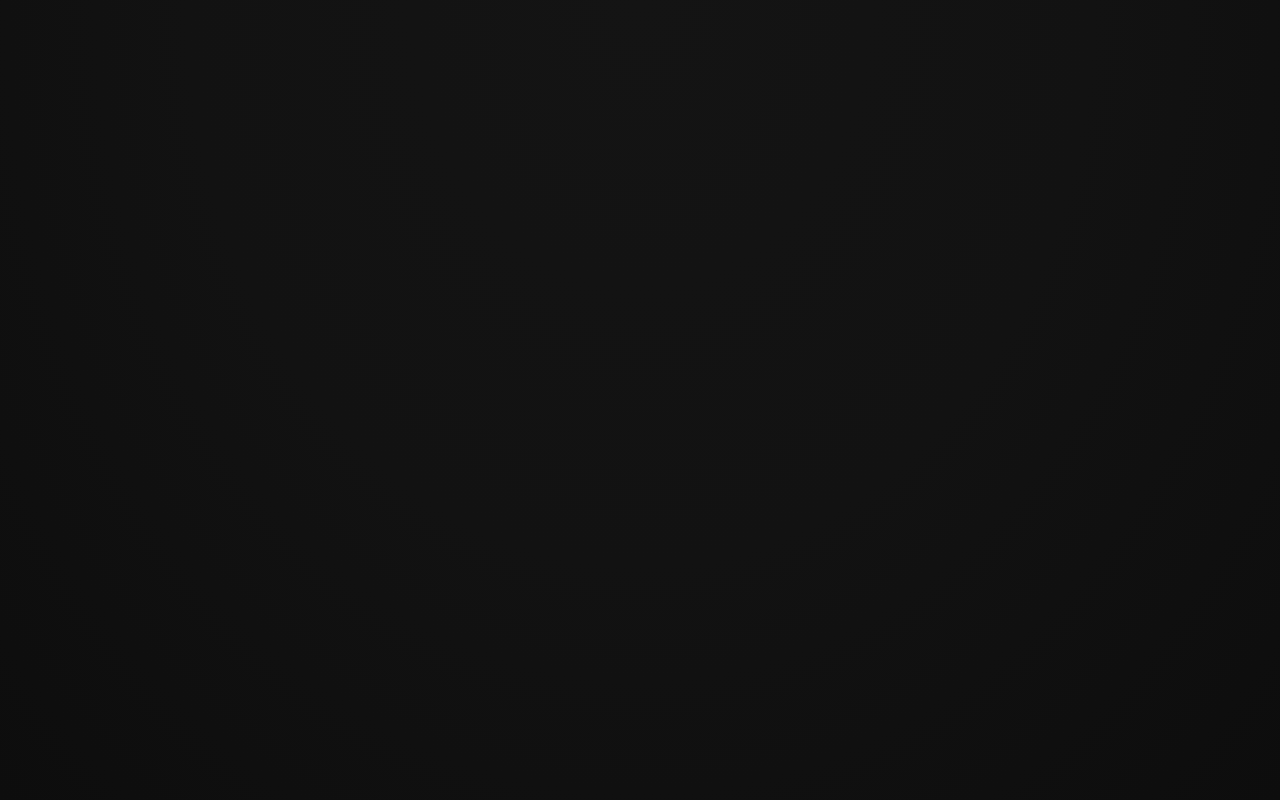
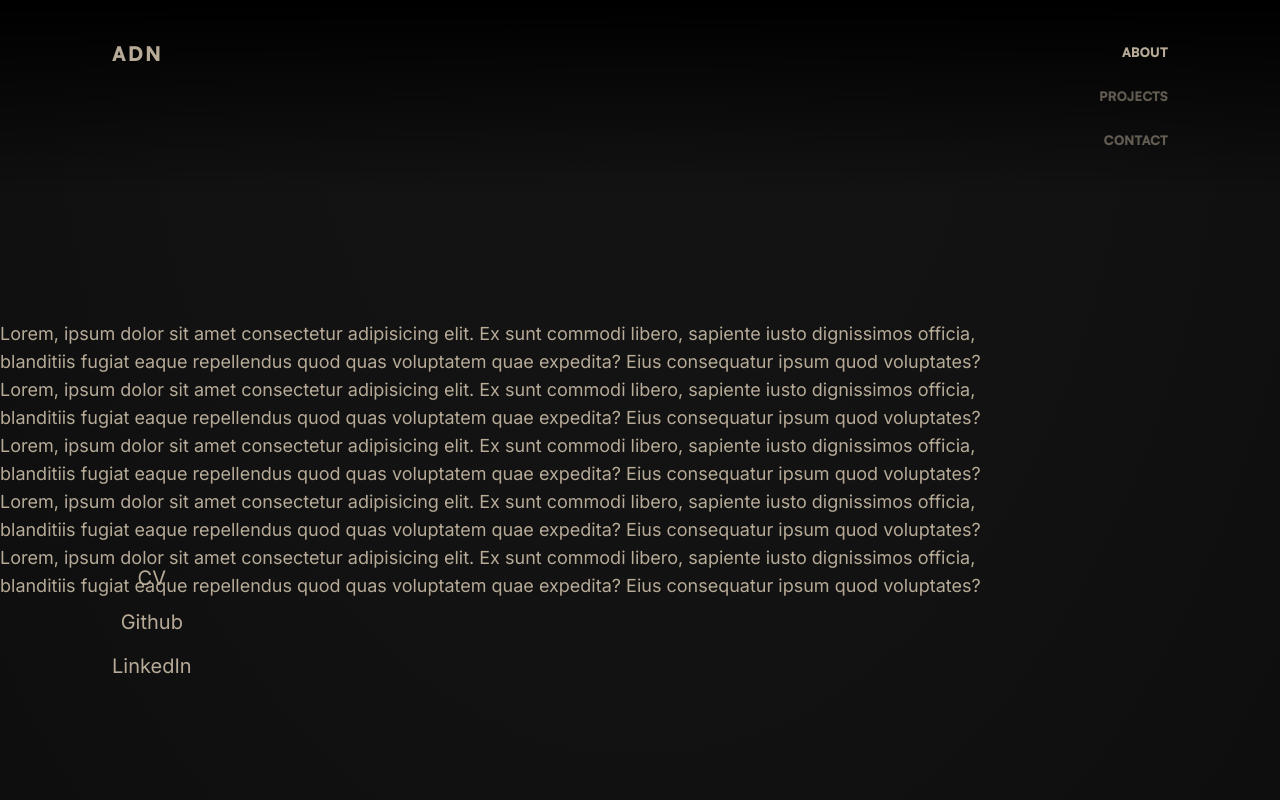
Before and after one commit to AbrahamDN/git-github.com-AbrahamDN-AbrahamDN-portoflio, a Next.js app: page / in a window 1280 px wide. Shown: the top 800 px of the page. Built offline with nearby package versions, Linux system fonts and the light colour scheme.

Commit message:
feat: create Layout

```diff
--- a/app/globals.css
+++ b/app/globals.css
@@ -8,12 +8,18 @@
   ---secondary-color: #0d0d0d;
   ---accent-color: #eb5939;
   ---line-color: rgba(77, 77, 77, 0.5);
+  /* GRADIENTS */
+  --fade-bottom: linear-gradient(#000, rgba(255, 255, 255, 0));
 }
 
 /* @media (prefers-color-scheme: dark) {
   :root {
   }
 } */
+
+html {
+  scroll-behavior: smooth;
+}
 
 body {
   color: var(---primary-color);
@@ -22,3 +28,9 @@ body {
     no-repeat;
   min-height: 100vh;
 }
+
+@layer utilities {
+  .fade-bottom {
+    background: var(--fade-bottom);
+  }
+}
--- a/app/layout.tsx
+++ b/app/layout.tsx
@@ -1,6 +1,7 @@
 import "./globals.css";
 import { Inter } from "next/font/google";
 import localFont from "next/font/local";
+import Link from "next/link";
 
 const satoshi = localFont({
   src: "./fonts/Satoshi.ttf",
@@ -29,9 +30,67 @@ export default function RootLayout({
   return (
     <html lang="en">
       <body
-        className={`${inter.className} ${satoshi.variable} ${generalSans.variable}`}
+        className={`${inter.className} ${satoshi.variable} ${generalSans.variable} grid text-sm md:text-base`}
       >
+        <header className="w-full fade-bottom fixed">
+          <div className="w-full py-10 px-6 md:px-12 lg:px-28 flex justify-between items-start gap-x-4 mx-auto">
+            <div>
+              <Link
+                href="#"
+                className="font-black font-heading text-base md:text-xl tracking-widest"
+              >
+                ADN
+              </Link>
+            </div>
+
+            <nav className="relative min-w-[100px] min-h-[20px] text-[13px]">
+              <ul className="text-right flex flex-col gap-y-1.5 md:gap-y-5 font-heading tracking-normal">
+                <li className="font-black uppercase">
+                  <a href="#" className="active">
+                    About
+                  </a>
+                </li>
+                <li className="font-black uppercase opacity-50">
+                  <a href="#projects" className="active">
+                    Projects
+                  </a>
+                </li>
+                <li className="font-black uppercase opacity-50">
+                  <a href="#contact" className="active">
+                    Contact
+                  </a>
+                </li>
+              </ul>
+            </nav>
+          </div>
+        </header>
+
+        <aside className="text-xl order-1 md:-order-none md:fixed md:left-0 md:bottom-20">
+          <div className="w-full py-10 px-6 md:px-12 lg:px-28">
+            <ul className="flex md:flex-col items-center justify-center gap-4">
+              <li>
+                <Link href="#">CV</Link>
+              </li>
+              <li>
+                <Link href="#">Github</Link>
+              </li>
+              <li>
+                <Link href="#">LinkedIn</Link>
+              </li>
+            </ul>
+          </div>
+        </aside>
+
         {children}
+
+        <footer className="order-3 w-full text-xs md:text-sm text-center">
+          <div className="w-full w-full py-4 px-6 md:px-12 lg:px-28">
+            Made by{" "}
+            <Link href="#" className="underline">
+              AbrahamDN
+            </Link>
+          </div>
+        </footer>
       </body>
     </html>
   );
--- a/app/page.tsx
+++ b/app/page.tsx
@@ -1,5 +1,38 @@
 import Image from "next/image";
 
 export default function Home() {
-  return <main className=""></main>;
+  return (
+    <main className="w-full container max-w-screen-lg py-80 text-lg">
+      <p>
+        Lorem, ipsum dolor sit amet consectetur adipisicing elit. Ex sunt
+        commodi libero, sapiente iusto dignissimos officia, blanditiis fugiat
+        eaque repellendus quod quas voluptatem quae expedita? Eius consequatur
+        ipsum quod voluptates?
+      </p>
+      <p>
+        Lorem, ipsum dolor sit amet consectetur adipisicing elit. Ex sunt
+        commodi libero, sapiente iusto dignissimos officia, blanditiis fugiat
+        eaque repellendus quod quas voluptatem quae expedita? Eius consequatur
+        ipsum quod voluptates?
+      </p>
+      <p>
+        Lorem, ipsum dolor sit amet consectetur adipisicing elit. Ex sunt
+        commodi libero, sapiente iusto dignissimos officia, blanditiis fugiat
+        eaque repellendus quod quas voluptatem quae expedita? Eius consequatur
+        ipsum quod voluptates?
+      </p>
+      <p>
+        Lorem, ipsum dolor sit amet consectetur adipisicing elit. Ex sunt
+        commodi libero, sapiente iusto dignissimos officia, blanditiis fugiat
+        eaque repellendus quod quas voluptatem quae expedita? Eius consequatur
+        ipsum quod voluptates?
+      </p>
+      <p>
+        Lorem, ipsum dolor sit amet consectetur adipisicing elit. Ex sunt
+        commodi libero, sapiente iusto dignissimos officia, blanditiis fugiat
+        eaque repellendus quod quas voluptatem quae expedita? Eius consequatur
+        ipsum quod voluptates?
+      </p>
+    </main>
+  );
 }
--- a/tailwind.config.js
+++ b/tailwind.config.js
@@ -22,6 +22,7 @@ module.exports = {
         heading: ["var(--satoshi)"],
         body: ["var(--general-sans)"],
       },
+      wrapper: "w-full max-[1920px]: py-10 px-6 md:px-12 lg:px-28",
     },
   },
   plugins: [],
```
